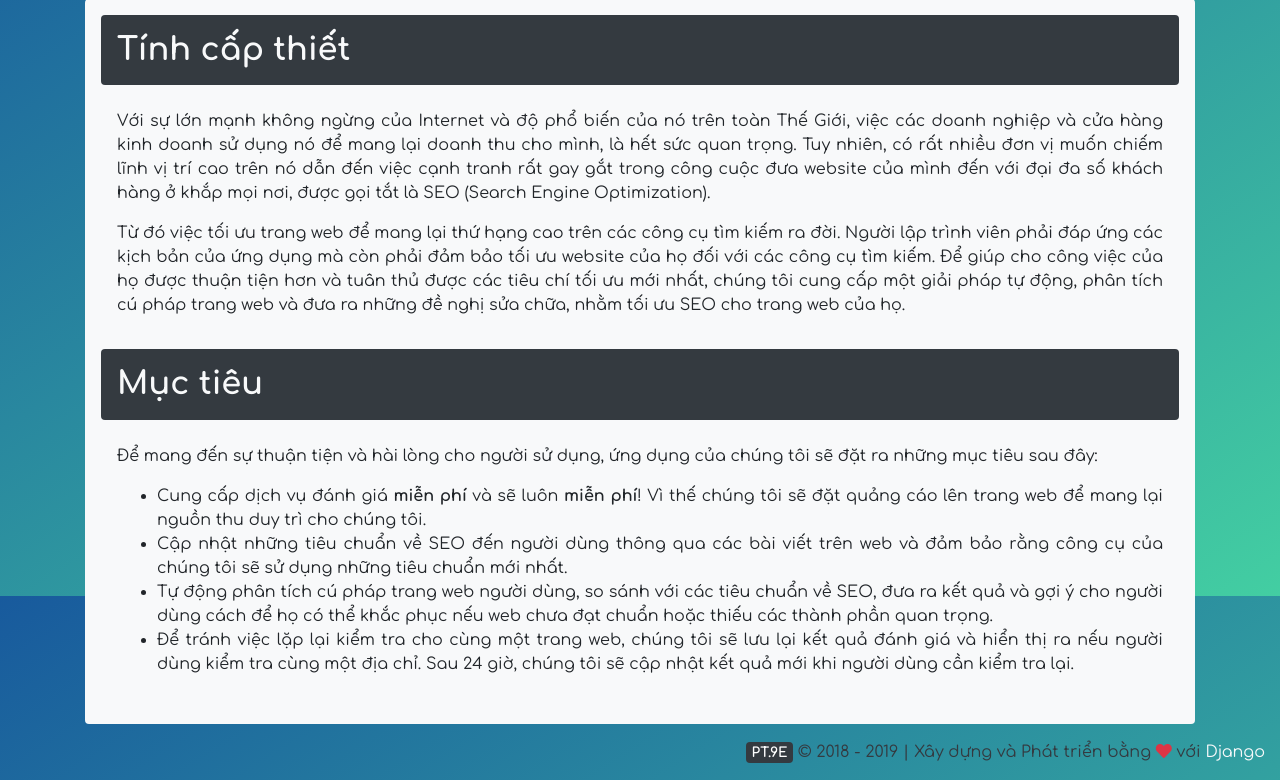
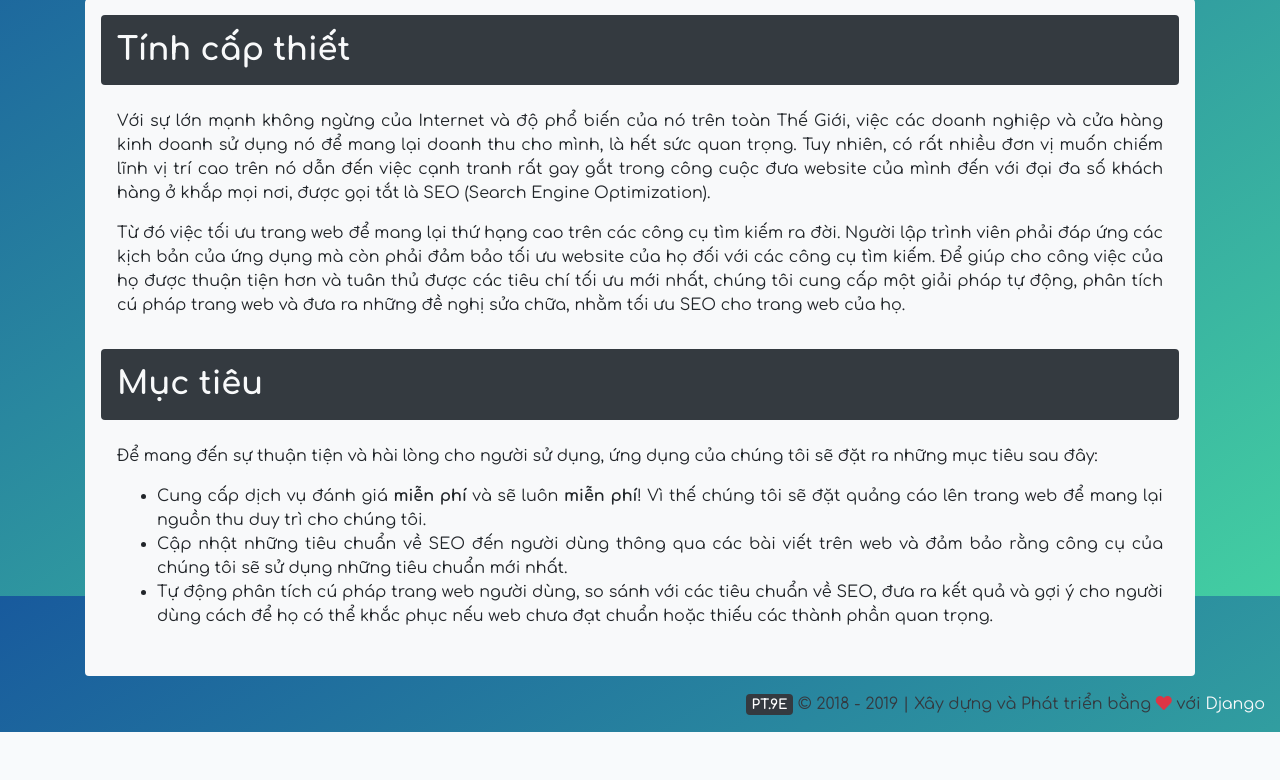
Before and after one commit to thinh9e/web-checker, a Django app: page /gioi-thieu/ in a window 1280 px wide. Shown: the part 204-984 px from the top of the page. After the commit the page ends 936 px from the top, so only its background shows below. Run offline with Django 3.2, Linux system fonts and the light colour scheme; some libraries are stand-ins or nearby versions.

Commit message:
change intro

```diff
--- a/templates/checkweb/about.html
+++ b/templates/checkweb/about.html
@@ -20,7 +20,6 @@
           <li>Cung cấp dịch vụ đánh giá <strong>miễn phí</strong> và sẽ luôn <strong>miễn phí</strong>! Vì thế chúng tôi sẽ đặt quảng cáo lên trang web để mang lại nguồn thu duy trì cho chúng tôi.</li>
           <li>Cập nhật những tiêu chuẩn về SEO đến người dùng thông qua các bài viết trên web và đảm bảo rằng công cụ của chúng tôi sẽ sử dụng những tiêu chuẩn mới nhất.</li>
           <li>Tự động phân tích cú pháp trang web người dùng, so sánh với các tiêu chuẩn về SEO, đưa ra kết quả và gợi ý cho người dùng cách để họ có thể khắc phục nếu web chưa đạt chuẩn hoặc thiếu các thành phần quan trọng.</li>
-          <li>Để tránh việc lặp lại kiểm tra cho cùng một trang web, chúng tôi sẽ lưu lại kết quả đánh giá và hiển thị ra nếu người dùng kiểm tra cùng một địa chỉ. Sau 24 giờ, chúng tôi sẽ cập nhật kết quả mới khi người dùng cần kiểm tra lại.</li>
         </ul>
       </div>
     </section>
```
